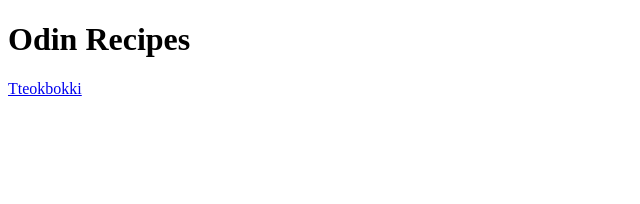
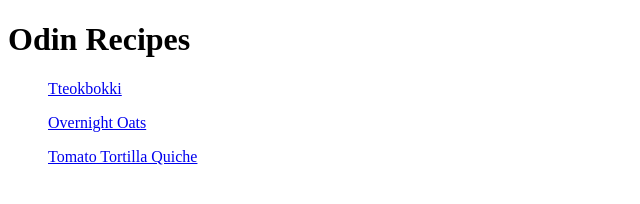
Before and after one commit to Kirfy/odin-recipes, a plain HTML site: page index.html in a window 1280 px wide. Shown: the whole page, without its empty margins (0-640 px from the left). Drawn offline with Linux system fonts and the light colour scheme.

Commit message:
Add navigation to index.html

```diff
--- a/index.html
+++ b/index.html
@@ -7,6 +7,9 @@
 </head>
 <body>
     <h1>Odin Recipes</h1>
-    <a href="recipes/tteokbokki.html">Tteokbokki</a>
+    <ul><a href="recipes/tteokbokki.html">Tteokbokki</a></ul>
+    <ul><a href="recipes/overnight-oats.html">Overnight Oats</a></ul>
+    <ul><a href="recipes/tortilla-quiche.html">Tomato Tortilla Quiche</a></ul>
+
 </body>
 </html>
```
